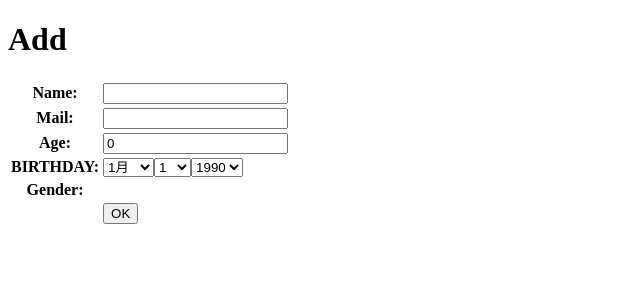
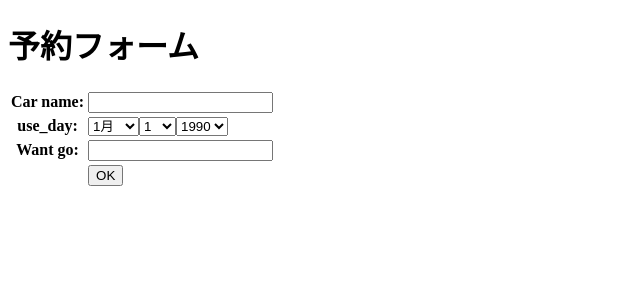
Before and after one commit to t16cs061/soft2018_ownrepository, a Django app: page /CCMS/add in a window 1280 px wide. Shown: the top 300 px of the page, without its empty margins (0-640 px from the left). Run offline with Django 3.2, Linux system fonts and the light colour scheme.

Commit message:
[change]add

```diff
--- a/CCMS_ver_SAMMS/CCMS/forms.py
+++ b/CCMS_ver_SAMMS/CCMS/forms.py
@@ -9,14 +9,16 @@ class HelloForm(forms.Form):
 class FriendForm(forms.ModelForm):
     class Meta:
         model = Friend
-        fields = ['name', 'mail' , 'age', 'birthday']
+        fields = ['car_name',  'use_day','want_go']
 
-    gender = forms.TypedChoiceField(
-        widget=forms.RadioSelect,
-        required=True,
+   # gender = forms.TypedChoiceField(
+   #     widget=forms.RadioSelect,
+    #    required=True, )
+
+    use_day = forms.DateField(
+        label = 'use_day',
+        widget=forms.SelectDateWidget(years=[x for x in range(1990, 2019)]),
+
+
+
     )
-
-    birthday = forms.DateField(
-        label = 'BIRTHDAY',
-        widget=forms.SelectDateWidget(years=[x for x in range(1990, 2019)]),
-    )
--- a/CCMS_ver_SAMMS/CCMS/models.py
+++ b/CCMS_ver_SAMMS/CCMS/models.py
@@ -11,10 +11,9 @@ class employee_master(models.Model):
         return 'EmployeeCode:' + str(self.Code)
 
 class Friend(models.Model):
-    name = models.CharField(max_length=100)
-    mail = models.EmailField(max_length=200)
-    age = models.IntegerField(default=0)
-    birthday = models.DateField()
+    car_name= models.CharField(max_length=1000)
+    use_day = models.DateField()
+    want_go = models.EmailField(max_length=200)
 
     def __str__(self):
         return '<Friend:id =' + str(self.id) + ',' + self.name + '(' + str(self.age) + ')>'
--- a/CCMS_ver_SAMMS/CCMS/views.py
+++ b/CCMS_ver_SAMMS/CCMS/views.py
@@ -26,7 +26,7 @@ def add(request):
         friend.save()
         return redirect(to='/CCMS')
     params = {
-        'title': 'Add',
+        'title': '予約フォーム',
         'form': FriendForm(),
         }
     return render(request, 'CCMS/add.html', params)
--- a/CCMS_ver_SAMMS/templates/CCMS/index.html
+++ b/CCMS_ver_SAMMS/templates/CCMS/index.html
@@ -17,7 +17,7 @@
 
     <div class="container">
         <div class="row">
-            <a href="{% url 'add' %}" class="btn-border">車輌予約</a>
+            <a href="{% url 'carender' %}" class="btn-border">車輌予約</a>
             <a href="{% url 'login' %}" class="btn-border">運行記録確認</a>
             <a href="{% url 'login' %}" class="btn-border">運行記録入力</a>
         </div>
```
Also changed, not shown: CCMS_ver_SAMMS/db.sqlite3, 1 other file.
